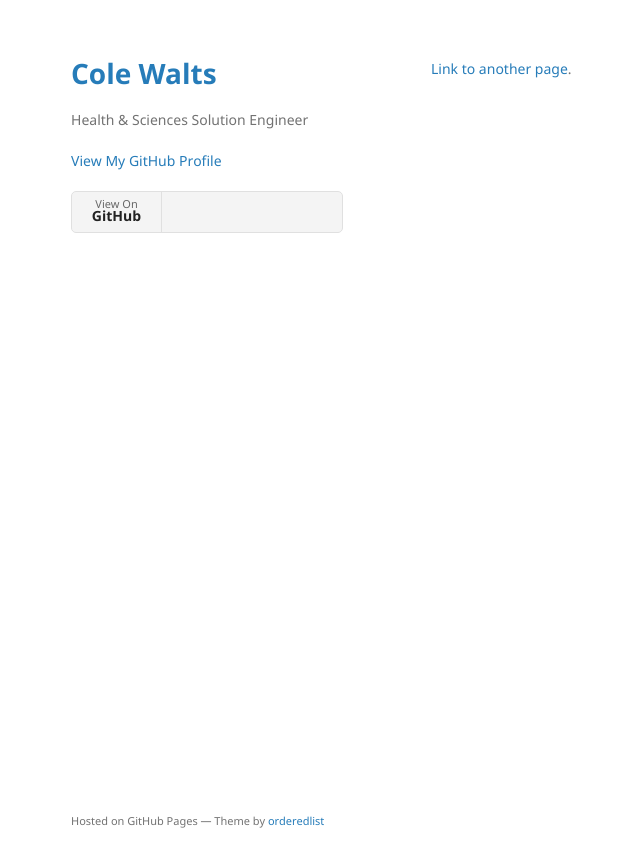
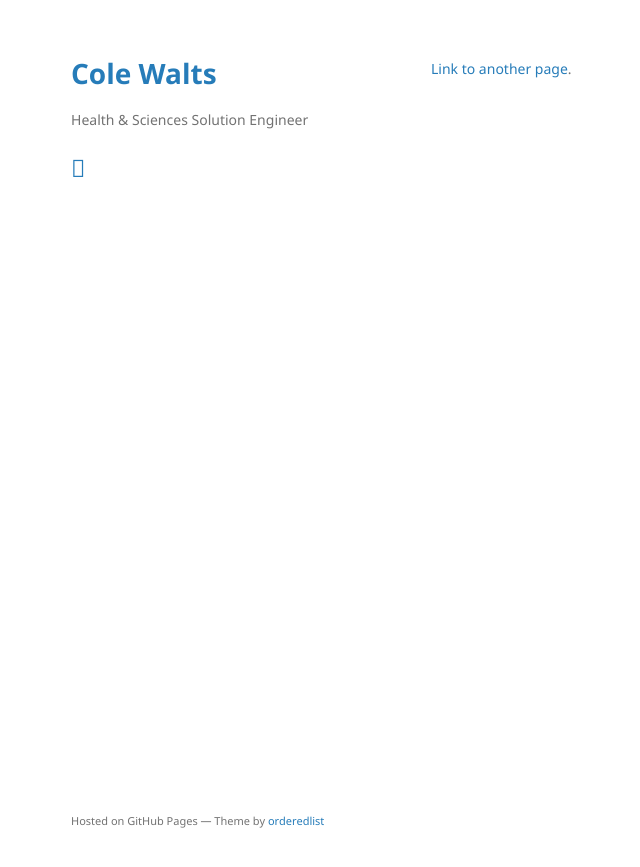
Before and after one commit to cwaltsgeo/cwaltsgeo.github.io, a Jekyll site: the page built from index.md, in a window 1280 px wide. Shown: the top 867 px of the page, without its empty margins (139-779 px from the left). Built offline with Jekyll 4.4.1, drawn with Linux system fonts in a browser that asks for light colours.

Commit message:
github link

```diff
--- a/_layouts/default.html
+++ b/_layouts/default.html
@@ -28,13 +28,7 @@
         {% endif %}
 
         {% if site.github.is_user_page %}
-        <p class="view"><a href="{{ site.github.owner_url }}">View My GitHub Profile</a></p>
-        {% endif %}
-
-        {% if site.show_downloads %}
-        <ul class="downloads">
-          <li><a href="{{ site.github.repository_url }}">View On <strong>GitHub</strong></a></li>
-        </ul>
+        <p class="view"><a href="{{ site.github.owner_url }}"><i style="font-size:24px" class="fa">&#xf09b;</i></a></p>
         {% endif %}
       </header>
       <section>
```
